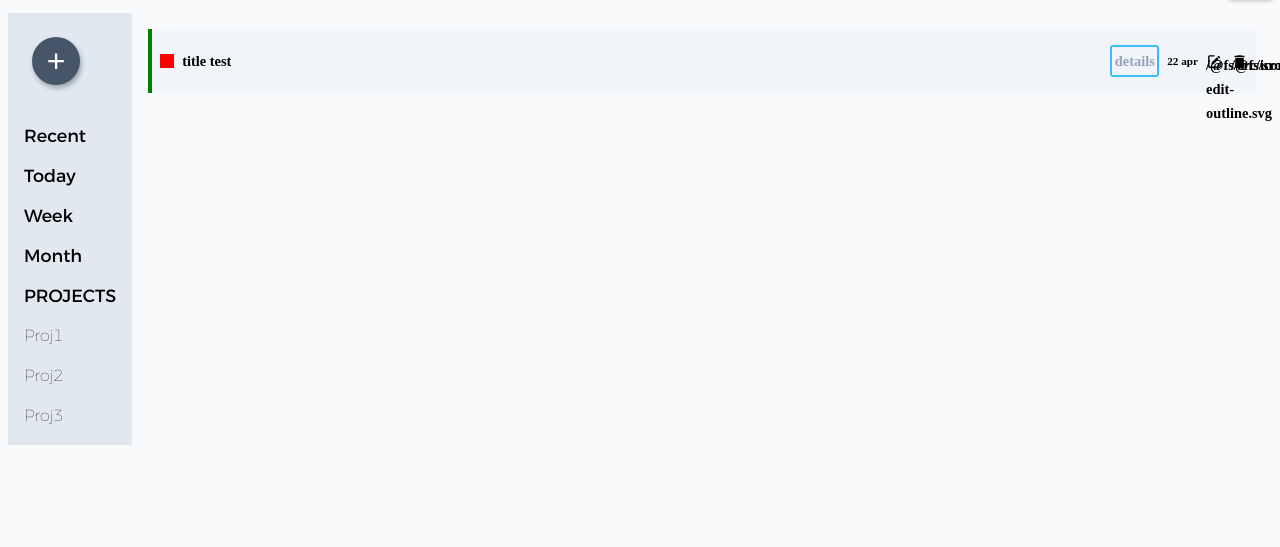
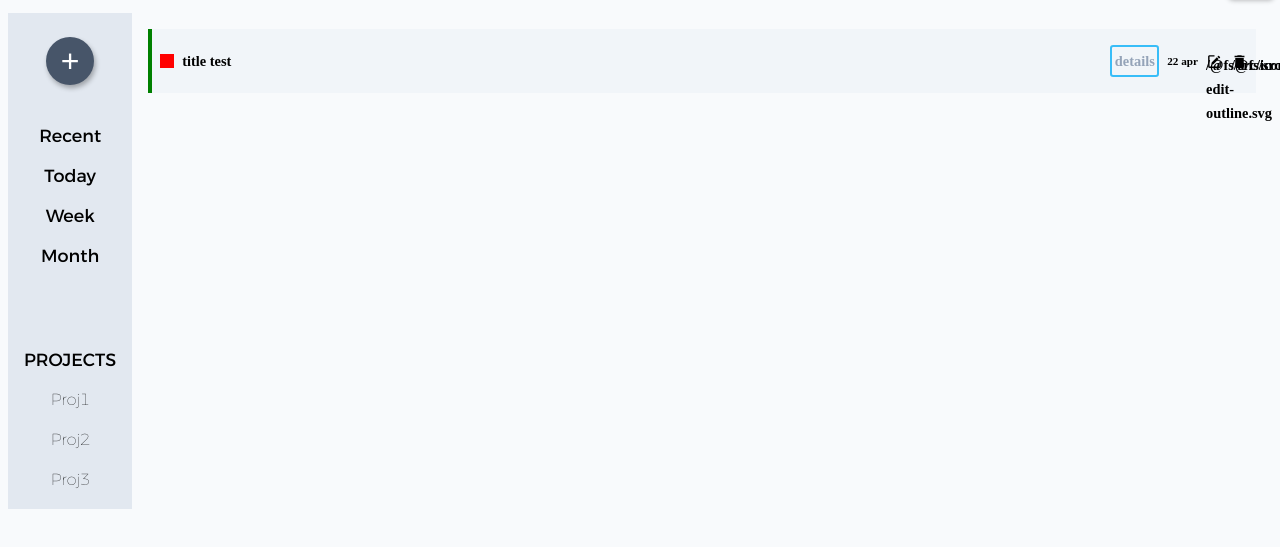
Before and after one commit to giovanniPepi/toDo, a website built with webpack: page src/index.html in a window 1280 px wide. Shown: the part 51-598 px from the top of the page. Built offline with nearby package versions, Linux system fonts and the light colour scheme; a web font is replaced by a local one.

Commit message:
Update leftbar size

```diff
--- a/src/getLeftContainer.js
+++ b/src/getLeftContainer.js
@@ -2,11 +2,14 @@ const getLeftContainer = () => {
   const leftContainer = document.createElement('div');
   leftContainer.setAttribute('class', 'leftContainer');
 
-  const menuTime = document.createElement('ul');
+  const menuTime = document.createElement('div');
   menuTime.setAttribute('class', 'menuTime');
 
+  const timeList = document.createElement('ul')
+  timeList.setAttribute('class', 'timeList');
+
   const li1 = document.createElement('li');
-  li1.setAttribute('class', 'li1');
+  li1.setAttribute('class', 'liDefault');
   li1.textContent = 'Recent';
 
   const li2 = document.createElement('li');
@@ -21,21 +24,21 @@ const getLeftContainer = () => {
   li4.setAttribute('class', 'liDefault');
   li4.textContent = 'Month';
 
-  const li5 = document.createElement('li');
-  li5.setAttribute('class', 'liDefault');
-  li5.textContent = 'PROJECTS';
+  const projectList = document.createElement('ul');
+  projectList.setAttribute('class', 'projectList');
+  projectList.textContent = 'PROJECTS';
 
-  const li6 = document.createElement('li');
-  li6.setAttribute('class', 'subProj');
-  li6.textContent = 'Proj1';
+  const subProjLi1 = document.createElement('li');
+  subProjLi1.setAttribute('class', 'subProj');
+  subProjLi1.textContent = 'Proj1';
 
-  const li7 = document.createElement('li');
-  li7.setAttribute('class', 'subProj');
-  li7.textContent = 'Proj2';
+  const subProjLi2 = document.createElement('li');
+  subProjLi2.setAttribute('class', 'subProj');
+  subProjLi2.textContent = 'Proj2';
 
-  const li8 = document.createElement('li');
-  li8.setAttribute('class', 'subProj');
-  li8.textContent = 'Proj3';
+  const subProjLi3 = document.createElement('li');
+  subProjLi3.setAttribute('class', 'subProj');
+  subProjLi3.textContent = 'Proj3';
 
   const addBtnDiv = document.createElement('div');
   addBtnDiv.setAttribute('class', 'addBtnDiv');
@@ -45,14 +48,18 @@ const getLeftContainer = () => {
   addBtn.textContent = '+';
 
   //appends
-  menuTime.appendChild(li1);
-  menuTime.appendChild(li2);
-  menuTime.appendChild(li3);
-  menuTime.appendChild(li4);
-  menuTime.appendChild(li5);
-  menuTime.appendChild(li6);
-  menuTime.appendChild(li7);
-  menuTime.appendChild(li8);
+  projectList.appendChild(subProjLi1);
+  projectList.appendChild(subProjLi2);
+  projectList.appendChild(subProjLi3);
+
+  timeList.appendChild(li1);
+  timeList.appendChild(li2);
+  timeList.appendChild(li3);
+  timeList.appendChild(li4);
+
+  menuTime.appendChild(timeList);
+  menuTime.appendChild(projectList);
+
 
   addBtnDiv.appendChild(addBtn);
 
--- a/src/style.css
+++ b/src/style.css
@@ -98,9 +98,16 @@ body {
 .menuTime {
   display: flex;
   flex-direction: column;
-  gap: var(--subItemGap);
+  align-items: center;
+  gap: 5rem;
   flex: 1;
   font-weight: bold;
+}
+.timeList, .projectList {
+  display: flex;
+  flex-direction: column;
+  align-items: center;
+  gap: var(--subItemGap);
 }
 .options {
   padding: var(--subItemPadding);
@@ -166,6 +173,7 @@ body {
 .addBtnDiv {
   display: flex;
   padding: .5rem;
+  justify-content: center;
 }
 .addBtn{
   font-size: 2rem;
@@ -189,7 +197,7 @@ body {
 #save:hover, .addBtn:hover {
   background: var(--slate400);
 }
-.listItem:hover,#save:hover, .addBtn:hover, {
+.listItem:hover, #save:hover, .addBtn:hover {
   transform: scale(1.02);
   box-shadow: 2px 2px 4px 2px rgba(0, 0, 0, 0.15);
 }
@@ -201,6 +209,6 @@ li:hover, .title:hover, .logo:hover {
 }
 /*mouse*/
 li, .title, .addBtn, .options, .listEdit, .listRemove, .listDetails,
-.listTitle, .listCheck, .logo {
+.listTitle, .listCheck, .logo, .projectList {
   cursor: pointer;
 }
```
